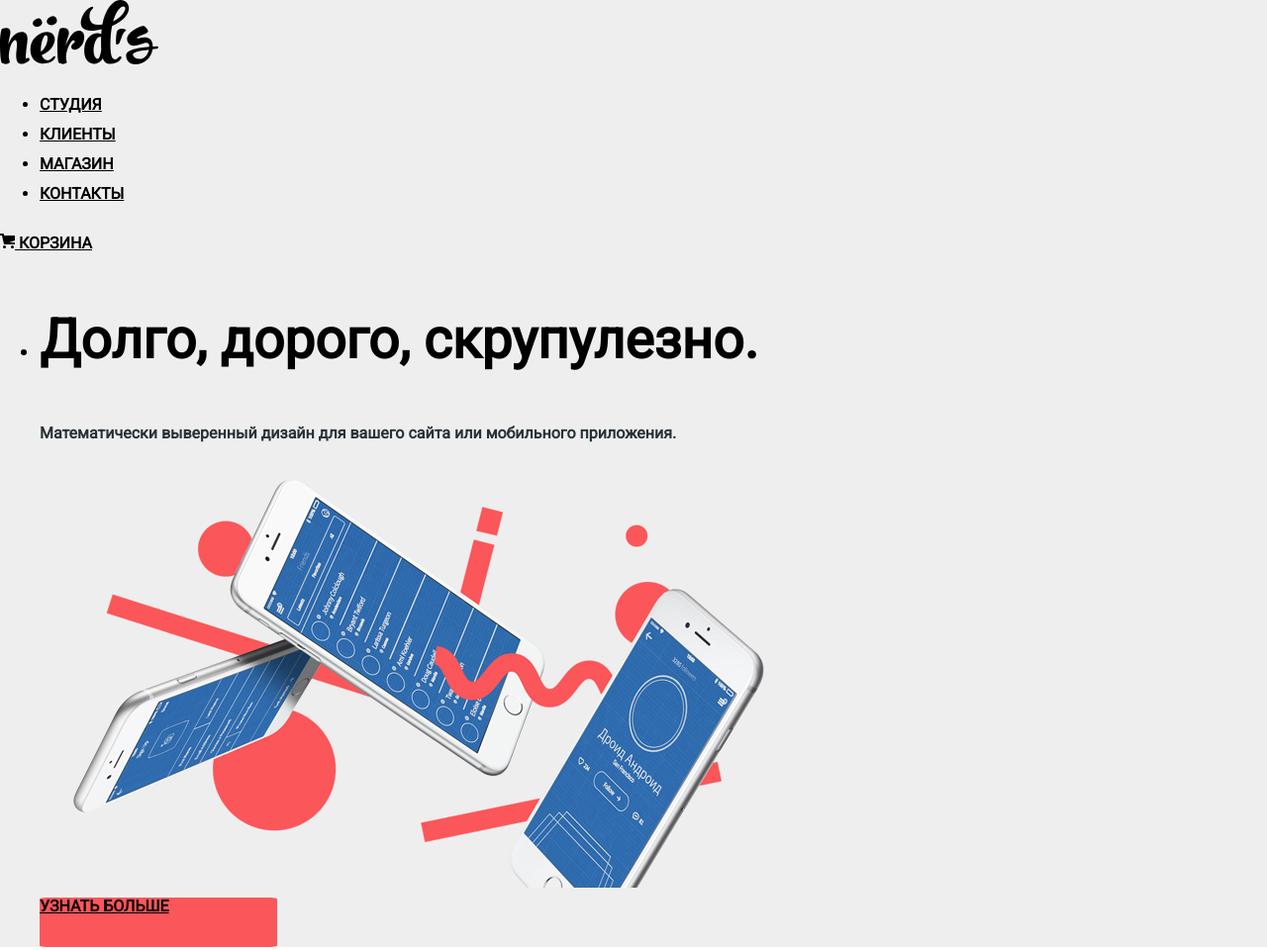
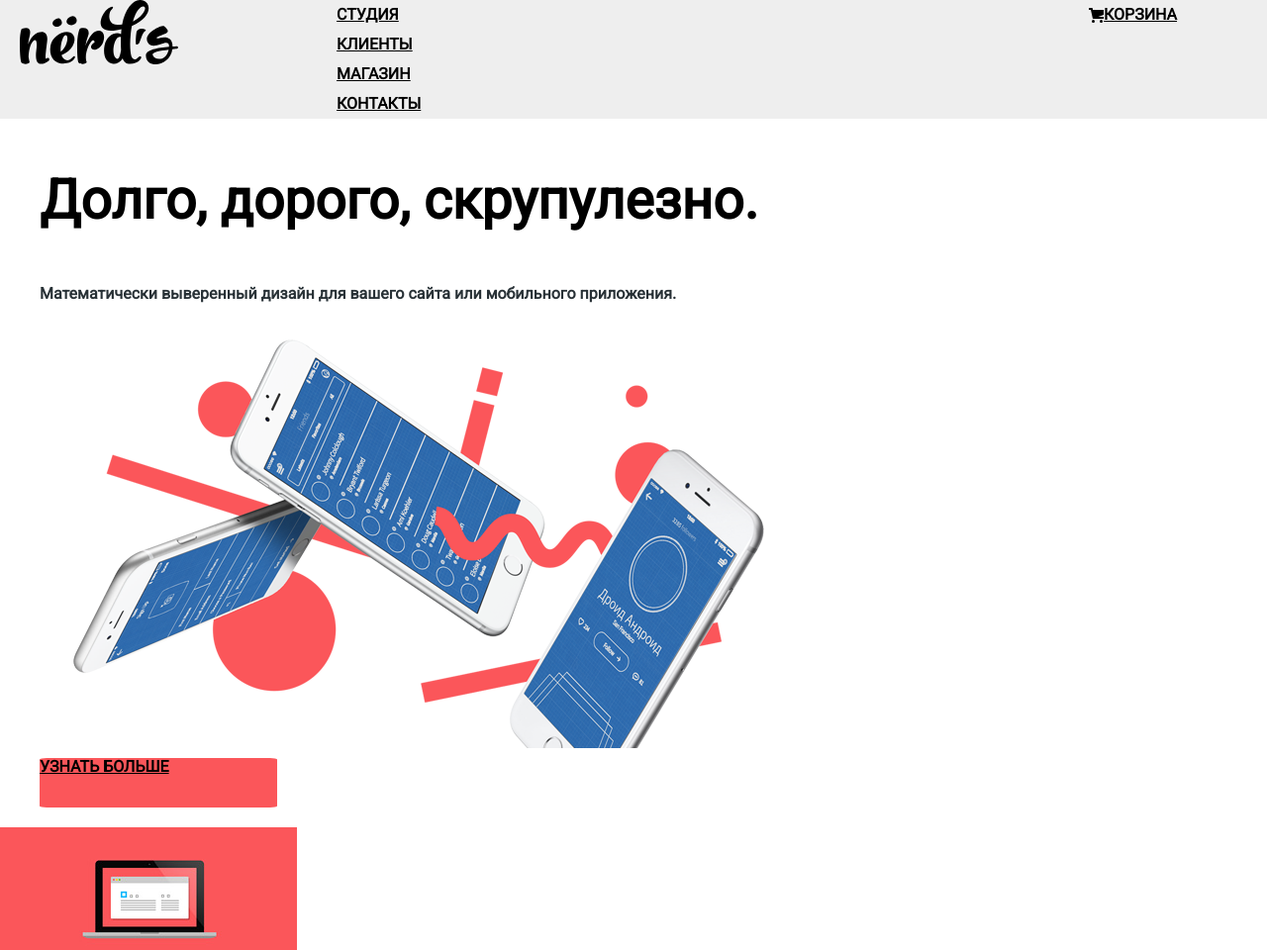
Before and after one commit to sralk-academy/nerds, a plain HTML site: page index.html in a window 1280 px wide. Shown: the top 960 px of the page at 99% size. Drawn offline with Linux system fonts and the light colour scheme.

Commit message:
setka headera

```diff
--- a/index.html
+++ b/index.html
@@ -10,23 +10,29 @@
 <body>
     <header class="main-header">
         <nav class="main-navigation">
-            <a class="main-header-logo"></a>
-            <img src="img/logo/nerds-logo.svg" alt="Логотип Нердс">
-            <ul site-navigation>
+            <div class="main-navigation-wrapper">
+                <div class="container">
+                    <a class="main-header-logo" href="#">
+                        <img src="img/logo/nerds-logo.svg" alt="Логотип Нердс"></a>
+                    <ul class="site-navigation">
                         <li><a href="studio.html">Студия</a></li>
                         <li><a href="clients.html">Клиенты</a></li>
                         <li><a href="shop.html">Магазин</a></li>
                         <li><a href="contacts.html">Контакты</a></li>
-        </nav>
                     </ul>
                     <p>
-        <div class="order-list">
+                    <ul class="order-list">
                         <a href="#">
                             <img src="img/icons/pomoyka-icon.svg" alt="">
                             Корзина
                         </a>
+                    </ul>
                 </div>
+            </div>
+        </nav>
         </p>
+    </header>
+
     <section>
         <ul class="switch-slides">
             <li>
@@ -39,6 +45,13 @@
                     <span class="rectangle"></span>
                 </div>
             </li>
+        </ul>
+    </section>
+
+
+
+
+
     <!--<li>
                     <button class="slide">2 слайд</button>
                     <h1>Любим математику<br>
@@ -60,9 +73,7 @@
                     <br><a class="learn-more" href="#">Узнать больше</a>
                 </li>
             -->
-            </ul>
-        </section>
-    </header>
+
 
 
 
--- a/styles.css
+++ b/styles.css
@@ -11,6 +11,12 @@ color: black;
 background-color:white;
 background-position: top center;
 }
+li{
+    list-style-type: none;
+}
+.main-header{
+    margin-bottom: 1px;
+}
 
 .main-navigation{
     font-size: 16px;
@@ -19,11 +25,39 @@ background-position: top center;
 .main-navigation a{
     color: #000000;
     text-transform: uppercase;
+    display: flex;
+    align-items: center;
 }
-
+.main-header-logo{
+width: 160px;
+height: 65px;
+}
+.main-navigation-wrapper{
+    width: 100%;
+    margin-bottom: 40x;
+    background-color: #eeeeee;
+}
+.main-navigation-wrapper .container{
+    display: flex;
+    justify-content: space-between;
+}
+.container{
+    width: 1160;
+    margin: 0 auto;
+    padding: 0 20px;
+}
+.site-navigation{
+    width: 440px;
+    margin: 0;
+    padding: 0;
+}
 .order-list{
+    width: 160px;
     font-size: 16px;
     line-height: 30px;
+    margin: 0;
+    padding: 0;
+    justify-content: left;
 }
 .order-list a{
     color: #000000;
```
Lines whose indentation alone changed are shown as unchanged.
